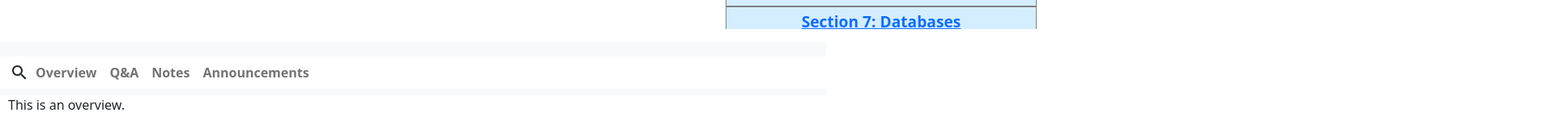
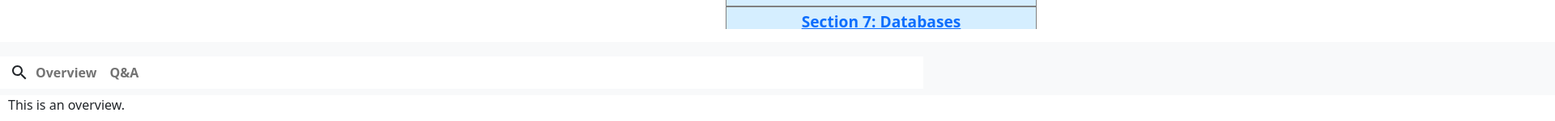
Before and after one commit to MartianCoders/Back-End-Proiect-Colectiv, a React (Create React App) app in the folder frontend-client/: page /watch-course in a window 1280 px wide. Shown: the part 414-564 px from the top of the page at 81% size, 1920 px wide, since content can reach past the window. Built offline with nearby package versions, Linux system fonts and the light colour scheme.

Commit message:
some small changes

```diff
--- a/frontend-client/src/App.css
+++ b/frontend-client/src/App.css
@@ -45,7 +45,7 @@ body {
 }
 
 .sidebar-list{
-  margin-left: 10px;
+  margin-left: 1px;
   margin-right: 0;
   width: 30%;
   height: 450px;
--- a/frontend-client/src/components/CourseOverview.tsx
+++ b/frontend-client/src/components/CourseOverview.tsx
@@ -20,7 +20,7 @@ class CourseOverview extends Component<OverviewStateProps, OverviewState>{
     render() {
         return (
             <div>
-                <div style={{ width: "1020px" }}>
+                <div style={{ width: "1920px" }}>
                     <Navbar bg="light" variant="light">
                         <Container>
                             <SearchIcon />
@@ -33,14 +33,6 @@ class CourseOverview extends Component<OverviewStateProps, OverviewState>{
                                     ...this.state,
                                     bar : 2
                                 }) }}>Q&A</Nav.Link>
-                                <Nav.Link onClick={() => { this.setState({
-                                    ...this.state,
-                                    bar : 3
-                                }) }}>Notes</Nav.Link>
-                                <Nav.Link onClick={() => { this.setState({
-                                    ...this.state,
-                                    bar : 4
-                                }) }}>Announcements</Nav.Link>
                             </Nav>
                         </Container>
 
```
